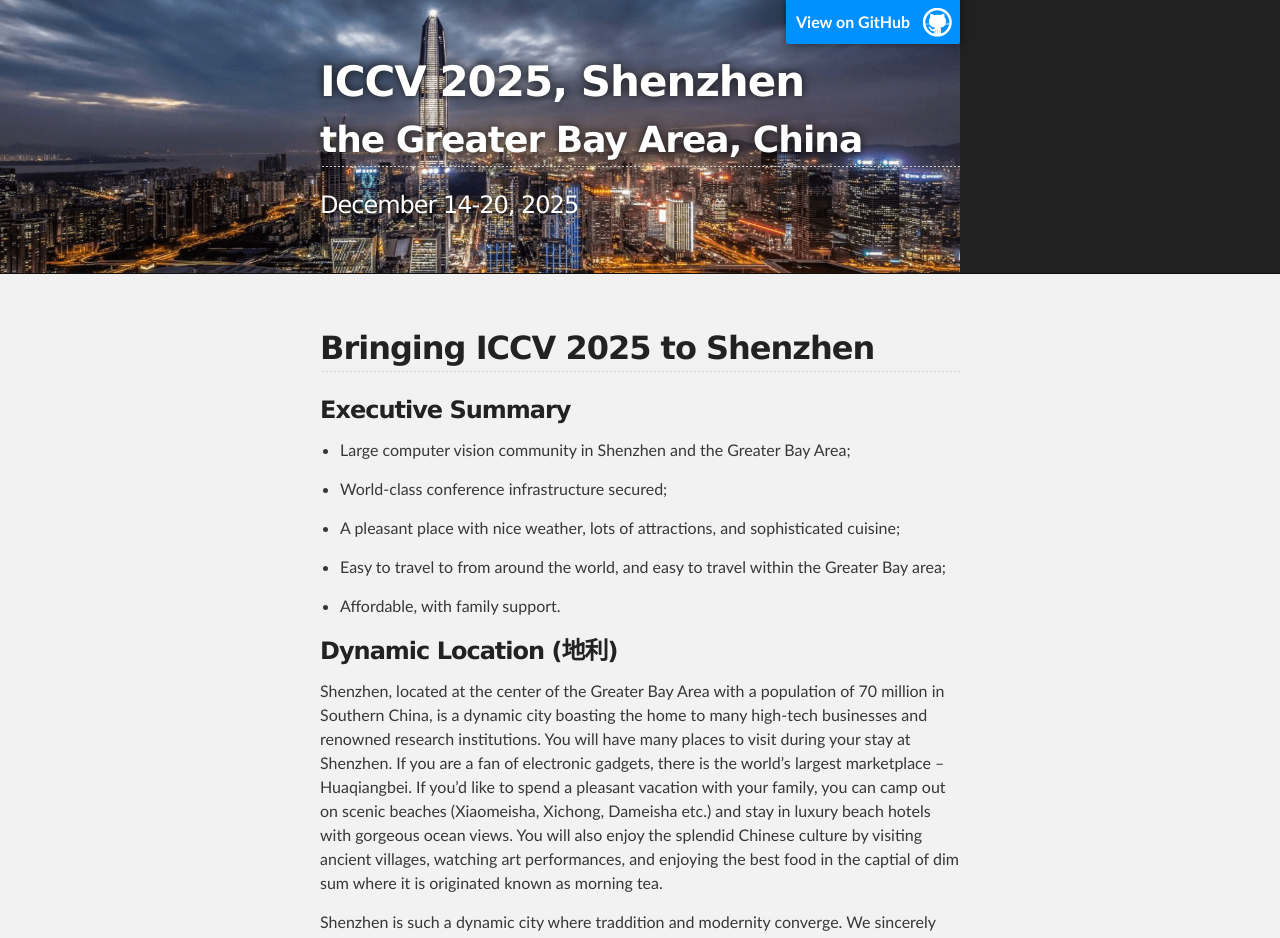
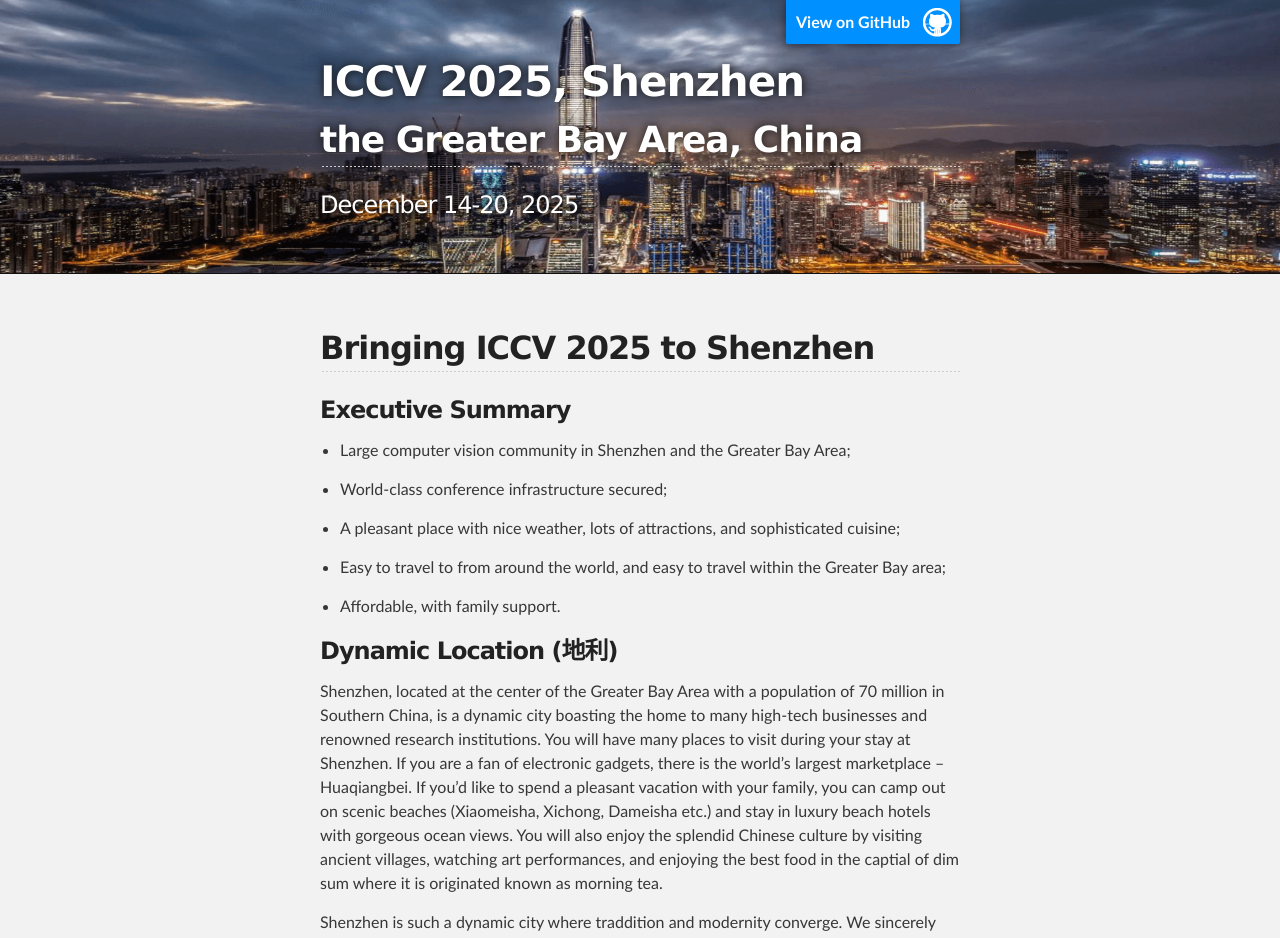
Before and after one commit to iccv2025shenzhen/iccv2025shenzhen, a Jekyll site: the page built from index.md, in a window 1280 px wide. Shown: the top 938 px of the page. Built offline with Jekyll 4.4.1, drawn with Linux system fonts in a browser that asks for light colours; our own code applies the rules of GitHub Pages for plain Markdown files.

Commit message:
Update default.html

```diff
--- a/_layouts/default.html
+++ b/_layouts/default.html
@@ -13,7 +13,7 @@
   <body>
 
     <!-- HEADER -->
-    <div id="header_wrap" class="outer" style="background: url('/assets/images/shenzhen2.png') no-repeat;background-size:75% 100%;">
+    <div id="header_wrap" class="outer" style="background: url('/assets/images/shenzhen2.png') no-repeat;background-size:100% 100%;">
     <!-- <div id="header_wrap" class="outer"> -->
         <header class="inner">
           {% if site.github.is_project_page %}
```
